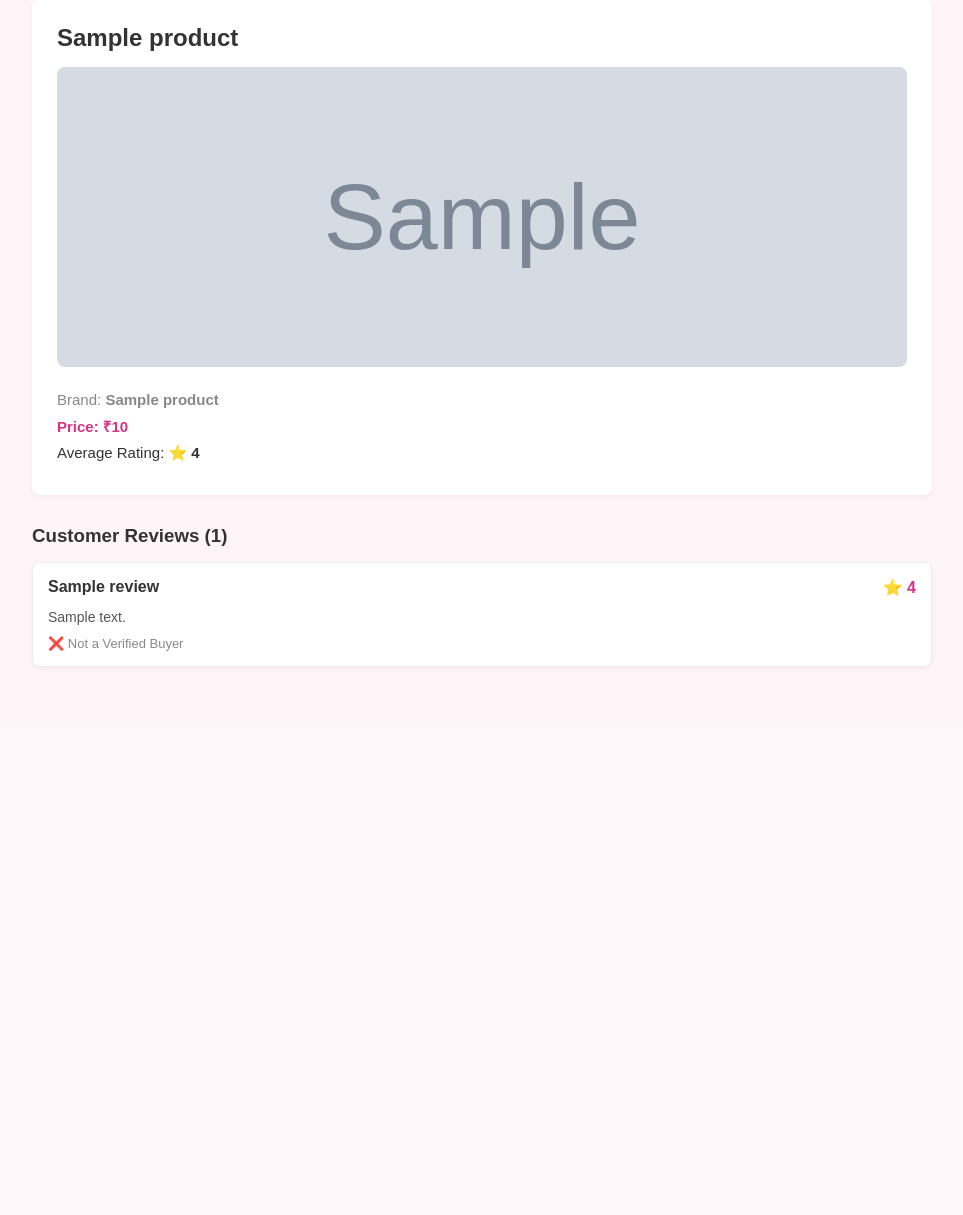
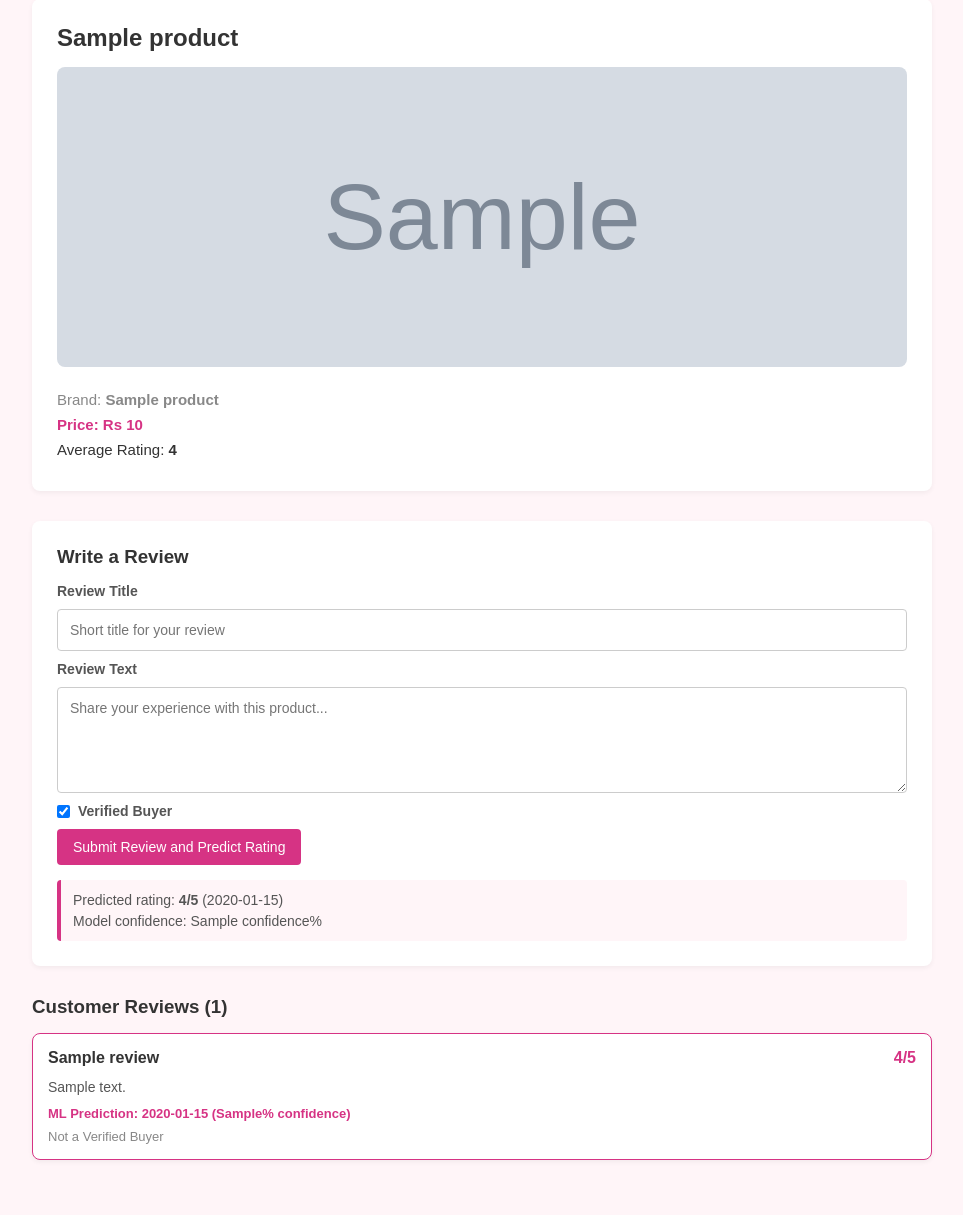
Before and after one commit to KhacHieu1/assignment3-webapp, a Flask app: template templates/product.html in a window 1280 px wide. Shown: the part 197-1412 px from the top of the page, without its empty margins (158-1121 px from the left). Before the commit the page ends 864 px from the top, so only its background shows below. Run offline with Flask 3, Linux system fonts and the light colour scheme; the template is opened without the code that fills it: most values are stand-ins (such as "Sample title", 1, 10 or a date in 2020); grey boxes marked "Sample" are stand-in pictures; parts of the project's set-up code (start-up, migrations or seed data) failed here and were passed over.

Commit message:
Task 2: prediction model

```diff
--- a/app.py
+++ b/app.py
@@ -1,5 +1,15 @@
 from flask import Flask, render_template, request
 import pandas as pd
+import re
+
+# Import machine learning tools for review rating prediction
+try:
+    from sklearn.feature_extraction.text import CountVectorizer
+    from sklearn.linear_model import LogisticRegression
+    from sklearn.model_selection import train_test_split
+    SKLEARN_READY = True
+except ImportError:
+    SKLEARN_READY = False
 
 app = Flask(__name__)
 
@@ -15,6 +25,113 @@
 # Total number of product images available in static folder
 NUM_IMAGES = 6
 
+# Store new reviews while the app is running
+new_reviews = []
+
+
+def clean_review_text(review_text):
+    # Clean new review text before sending it to the ML model
+    review_text = str(review_text).lower()
+    review_text = re.sub(r'[^a-z0-9\s]', ' ', review_text)
+    review_text = re.sub(r'\s+', ' ', review_text).strip()
+    return review_text
+
+
+def rating_to_sentiment(rating):
+    # Convert predicted star rating into an easy label for the web page
+    if rating >= 4:
+        return 'Positive'
+    elif rating == 3:
+        return 'Neutral'
+    else:
+        return 'Negative'
+
+
+def train_review_model():
+    # Build a simple ML model to predict review rating
+    if not SKLEARN_READY:
+        print('scikit-learn is not installed. Review prediction will use a simple fallback.')
+        return None, None, None
+
+    # Use processed review text as input and review rating as output
+    model_df = df[['processed_review', 'review_rating']].copy()
+    model_df['processed_review'] = model_df['processed_review'].fillna('').astype(str)
+    model_df['review_rating'] = pd.to_numeric(model_df['review_rating'], errors='coerce')
+    model_df = model_df.dropna()
+    model_df = model_df[model_df['processed_review'].str.strip() != '']
+
+    # Create lists for review text and rating labels
+    joined_reviews = model_df['processed_review'].tolist()
+    ratings = model_df['review_rating'].astype(int).tolist()
+
+    # Convert review text into count vector features
+    seed = 15
+    vectorizer = CountVectorizer(analyzer='word', max_features=5000)
+    count_features = vectorizer.fit_transform(joined_reviews)
+
+    # Split data into training and testing sets
+    X_train, X_test, y_train, y_test = train_test_split(
+        count_features,
+        ratings,
+        test_size=0.2,
+        random_state=seed
+    )
+
+    # Train Logistic Regression model and check accuracy
+    model = LogisticRegression(random_state=seed, max_iter=1000)
+    model.fit(X_train, y_train)
+    accuracy = model.score(X_test, y_test)
+    print('Review rating model accuracy:', accuracy)
+
+    # Re-train on all reviews so the web app uses the full dataset
+    model.fit(count_features, ratings)
+    return vectorizer, model, accuracy
+
+
+# Train the review prediction model when the app starts
+review_vectorizer, review_model, review_model_accuracy = train_review_model()
+
+
+def fallback_predict_rating(review_text):
+    # Backup prediction method if the ML package is not installed
+    positive_words = ['good', 'great', 'best', 'love', 'amazing', 'perfect', 'nice', 'excellent']
+    negative_words = ['bad', 'worst', 'hate', 'poor', 'dry', 'damage', 'useless', 'disappoint']
+
+    text = review_text.lower()
+    score = 3
+    for word in positive_words:
+        if word in text:
+            score += 1
+    for word in negative_words:
+        if word in text:
+            score -= 1
+
+    return max(1, min(5, score))
+
+
+def predict_review_rating(review_text):
+    # Predict rating, sentiment, and confidence for a new review
+    processed_review = clean_review_text(review_text)
+
+    # Use backup prediction only if the ML model is not available
+    if review_model is None or review_vectorizer is None or processed_review == '':
+        predicted_rating = fallback_predict_rating(review_text)
+        confidence = None
+    else:
+        # Transform the new review and predict its rating
+        review_features = review_vectorizer.transform([processed_review])
+        predicted_rating = int(review_model.predict(review_features)[0])
+        prediction_probability = review_model.predict_proba(review_features)[0]
+        confidence = round(float(max(prediction_probability)) * 100, 1)
+
+    # Return prediction details to the HTML page
+    return {
+        'rating': predicted_rating,
+        'sentiment': rating_to_sentiment(predicted_rating),
+        'confidence': confidence,
+        'processed_review': processed_review
+    }
+
 @app.route('/')
 def home():
     # Render the homepage with the search bar
@@ -29,12 +146,10 @@ def search():
         return render_template('index.html')
 
     # Lowercase the query for case-insensitive matching
-    # This satisfies the requirement that "Maybeline" and "maybeline" return same results
     query_lower = query.lower()
     keywords = query_lower.split()
 
     # Combine brand and product title into one searchable string per row
-    # Replacing apostrophes so "loreal" matches "L'Oreal Paris"
     combined = (
         df['brand_name'].str.lower().fillna('').str.replace("'", '') + ' ' +
         df['product_title'].str.lower().fillna('').str.replace("'", '')
@@ -65,7 +180,7 @@ def search():
                            results=results_with_images,
                            count=count)
 
-@app.route('/product/<int:review_id>')
+@app.route('/product/<int:review_id>', methods=['GET', 'POST'])
 def product_detail(review_id):
     # Find the product by review_id
     product = df[df['review_id'] == review_id]
@@ -75,9 +190,40 @@ def product_detail(review_id):
 
     # Get product info from first row
     product_info = product.iloc[0]
+    review_result = None
+
+    # Handle the review form submission
+    if request.method == 'POST':
+        # Get review details entered by the user
+        review_title = request.form.get('review_title', '').strip()
+        review_text = request.form.get('review_text', '').strip()
+        is_a_buyer = request.form.get('is_a_buyer') == 'on'
+
+        # Create a review only when the review text is not empty
+        if review_text:
+            review_result = predict_review_rating(review_text)
+            new_review = {
+                'review_title': review_title if review_title else 'New customer review',
+                'review_text': review_text,
+                'review_rating': review_result['rating'],
+                'is_a_buyer': is_a_buyer,
+                'product_title': product_info['product_title'],
+                'predicted_sentiment': review_result['sentiment'],
+                'prediction_confidence': review_result['confidence'],
+                'created_by_user': True
+            }
+            # Add new review to the top of the review list
+            new_reviews.insert(0, new_review)
 
     # Get all reviews for this same product title
     all_reviews = df[df['product_title'] == product_info['product_title']]
+    # Find new reviews submitted for this product in this app session
+    product_new_reviews = [
+        review for review in new_reviews
+        if review['product_title'] == product_info['product_title']
+    ]
+    # Show new submitted reviews before existing reviews
+    review_records = product_new_reviews + all_reviews.to_dict('records')
 
     # Assign a consistent image based on review_id
     product_dict = product_info.to_dict()
@@ -85,7 +231,10 @@ def product_detail(review_id):
 
     return render_template('product.html',
                            product=product_dict,
-                           reviews=all_reviews.to_dict('records'))
+                           reviews=review_records,
+                           # Send prediction result to the product page
+                           review_result=review_result,
+                           model_accuracy=review_model_accuracy)
 
 if __name__ == '__main__':
     app.run(debug=True)
--- a/requirements.txt
+++ b/requirements.txt
@@ -1,2 +1,3 @@
 flask
 pandas
+scikit-learn
--- a/static/style.css
+++ b/static/style.css
@@ -180,6 +180,10 @@ main {
     box-shadow: 0 2px 5px rgba(0,0,0,0.05);
 }
 
+.new-review {
+    border-color: #d63384;
+}
+
 .review-header {
     display: flex;
     justify-content: space-between;
@@ -202,6 +206,91 @@ main {
     font-size: 13px;
     color: #888;
 }
+
+.review-prediction {
+    font-size: 13px;
+    color: #d63384;
+    font-weight: bold;
+    margin-bottom: 8px;
+}
+
+.review-form-section {
+    max-width: 900px;
+    margin: 0 auto 30px auto;
+    background: white;
+    padding: 25px;
+    border-radius: 8px;
+    box-shadow: 0 2px 5px rgba(0,0,0,0.05);
+    text-align: left;
+}
+
+.review-form-section h3 {
+    margin-bottom: 15px;
+    color: #333;
+}
+
+.review-form {
+    display: flex;
+    flex-direction: column;
+    gap: 10px;
+}
+
+.review-form label {
+    font-size: 14px;
+    font-weight: bold;
+    color: #555;
+}
+
+.review-form input[type="text"],
+.review-form textarea {
+    width: 100%;
+    padding: 12px;
+    border: 1px solid #ccc;
+    border-radius: 4px;
+    font-family: Arial, sans-serif;
+    font-size: 14px;
+    resize: vertical;
+}
+
+.buyer-check {
+    display: flex;
+    align-items: center;
+    gap: 8px;
+    font-weight: normal;
+}
+
+.review-form button {
+    width: fit-content;
+    padding: 10px 16px;
+    background-color: #d63384;
+    color: white;
+    border: none;
+    border-radius: 4px;
+    font-size: 14px;
+    cursor: pointer;
+}
+
+.review-form button:hover {
+    background-color: #b02a6f;
+}
+
+.prediction-box {
+    margin-top: 15px;
+    padding: 12px;
+    background-color: #fff5f8;
+    border-left: 4px solid #d63384;
+    border-radius: 4px;
+}
+
+.prediction-box p {
+    margin-bottom: 5px;
+    font-size: 14px;
+    color: #555;
+}
+
+.prediction-box p:last-child {
+    margin-bottom: 0;
+}
 .product-img {
     width: 100%;
     height: 160px;
--- a/templates/product.html
+++ b/templates/product.html
@@ -16,7 +16,7 @@
     <main>
         <!-- Back to search button -->
         <div class="back-btn-container">
-            <a href="javascript:history.back()" class="back-btn">← Back to Results</a>
+            <a href="javascript:history.back()" class="back-btn">&larr; Back to Results</a>
         </div>
 
         <!-- Product details section -->
@@ -26,8 +26,65 @@
                  alt="{{ product.product_title }}"
                  class="product-detail-img">
             <p class="brand">Brand: <strong>{{ product.brand_name }}</strong></p>
-            <p class="price">Price: <strong>₹{{ product.price }}</strong></p>
-            <p class="rating">Average Rating: ⭐ <strong>{{ product.avg_product_rating }}</strong></p>
+            <p class="price">Price: <strong>Rs {{ product.price }}</strong></p>
+            <p class="rating">Average Rating: <strong>{{ product.avg_product_rating }}</strong></p>
+        </div>
+
+        <!-- Review form lets user write a new product review -->
+        <div class="review-form-section">
+            <h3>Write a Review</h3>
+
+            <!-- Form sends review data to the product route using POST -->
+            <form method="POST" action="/product/{{ product.review_id }}" class="review-form">
+
+                <!-- Review title entered by the user -->
+                <label for="review_title">Review Title</label>
+                <input
+                    type="text"
+                    id="review_title"
+                    name="review_title"
+                    placeholder="Short title for your review"
+                >
+
+                <!-- Review text used by the ML model for prediction -->
+                <label for="review_text">Review Text</label>
+                <textarea
+                    id="review_text"
+                    name="review_text"
+                    rows="5"
+                    placeholder="Share your experience with this product..."
+                    required
+                ></textarea>
+
+                <!-- Checkbox stores whether the review is from a verified buyer -->
+                <label class="buyer-check">
+                    <input type="checkbox" name="is_a_buyer" checked>
+                    Verified Buyer
+                </label>
+
+                <!-- Submit button creates review and asks model to predict rating -->
+                <button type="submit">Submit Review and Predict Rating</button>
+            </form>
+
+            <!-- Prediction result appears after user submits a review -->
+            {% if review_result %}
+            <div class="prediction-box">
+                <p>
+                    Predicted rating:
+                    <!-- Show predicted rating and sentiment from Python -->
+                    <strong>{{ review_result.rating }}/5</strong>
+                    ({{ review_result.sentiment }})
+                </p>
+                <!-- Show model confidence when it is available -->
+                {% if review_result.confidence %}
+                <p>Model confidence: {{ review_result.confidence }}%</p>
+                {% endif %}
+                <!-- Show model accuracy when it is available -->
+                {% if model_accuracy %}
+                <p>Model test accuracy: {{ "%.2f"|format(model_accuracy * 100) }}%</p>
+                {% endif %}
+            </div>
+            {% endif %}
         </div>
 
         <!-- Reviews section -->
@@ -35,17 +92,31 @@
             <h3>Customer Reviews ({{ reviews|length }})</h3>
 
             {% for review in reviews %}
-            <div class="review-card">
+            <!-- Review card displays both existing reviews and newly submitted reviews -->
+            <div class="review-card {% if review.created_by_user %}new-review{% endif %}">
                 <div class="review-header">
                     <strong>{{ review.review_title }}</strong>
-                    <span class="review-rating">⭐ {{ review.review_rating }}</span>
+                    <span class="review-rating">{{ review.review_rating }}/5</span>
                 </div>
                 <p class="review-text">{{ review.review_text }}</p>
+
+                <!-- Show ML prediction only for newly submitted reviews -->
+                {% if review.predicted_sentiment %}
+                <p class="review-prediction">
+                    ML Prediction: {{ review.predicted_sentiment }}
+                    <!-- Show prediction confidence for new reviews when available -->
+                    {% if review.prediction_confidence %}
+                        ({{ review.prediction_confidence }}% confidence)
+                    {% endif %}
+                </p>
+                {% endif %}
+
+                <!-- Show whether the reviewer is a verified buyer -->
                 <p class="review-buyer">
-                    {% if review.is_a_buyer == True or review.is_a_buyer == 'True' %}
-                        ✅ Verified Buyer
+                    {% if review.is_a_buyer == True or review.is_a_buyer == 'True' or review.is_a_buyer == 'TRUE' %}
+                        Verified Buyer
                     {% else %}
-                        ❌ Not a Verified Buyer
+                        Not a Verified Buyer
                     {% endif %}
                 </p>
             </div>
--- a/templates/results.html
+++ b/templates/results.html
@@ -42,8 +42,8 @@
                      class="product-img">
                 <h3>{{ product.product_title }}</h3>
                 <p class="brand">{{ product.brand_name }}</p>
-                <p class="price">₹{{ product.price }}</p>
-                <p class="rating">⭐ {{ product.avg_product_rating }}</p>
+                <p class="price">Rs {{ product.price }}</p>
+                <p class="rating">Rating: {{ product.avg_product_rating }}</p>
                 <a href="/product/{{ product.review_id }}" class="view-btn">View Details</a>
             </div>
             {% endfor %}
```
Also changed, not shown: README.txt.
